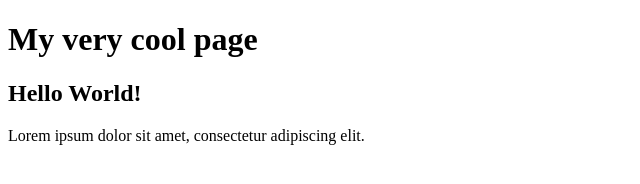
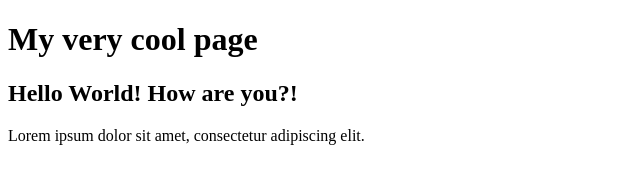
Before and after one commit to karpnorbert/README.md-, a plain HTML site: page index.html in a window 1280 px wide. Shown: the whole page, without its empty margins (0-640 px from the left). Drawn offline with Linux system fonts and the light colour scheme.

Commit message:
update index.html

```diff
--- a/index.html
+++ b/index.html
@@ -6,7 +6,7 @@
   </head>
 <body>
   <h1>My very cool page</h1>
-  <h2>Hello World!</h2>
+  <h2>Hello World! How are you?!</h2>
   <p>Lorem ipsum dolor sit amet, consectetur adipiscing elit.</p>
   </body>
 </html>
```
